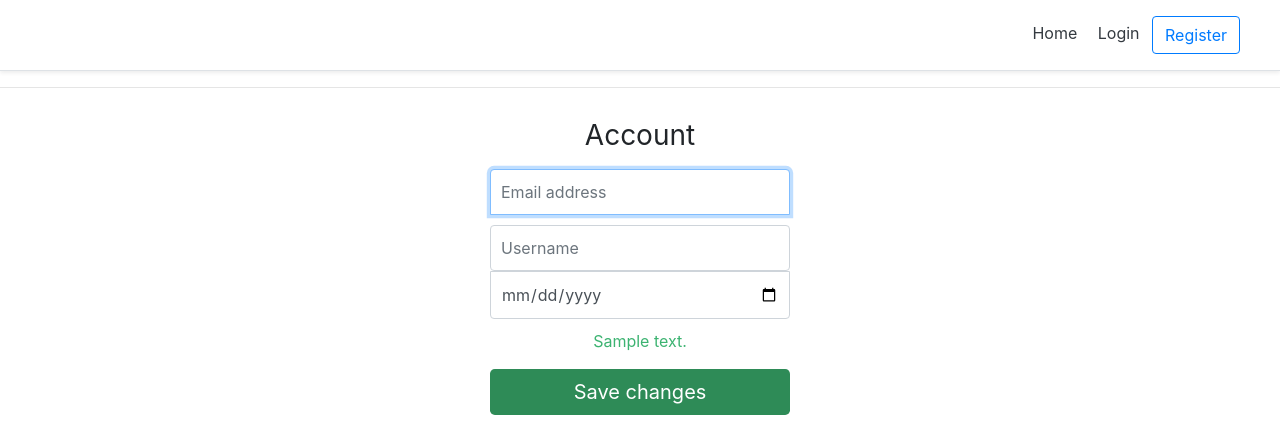
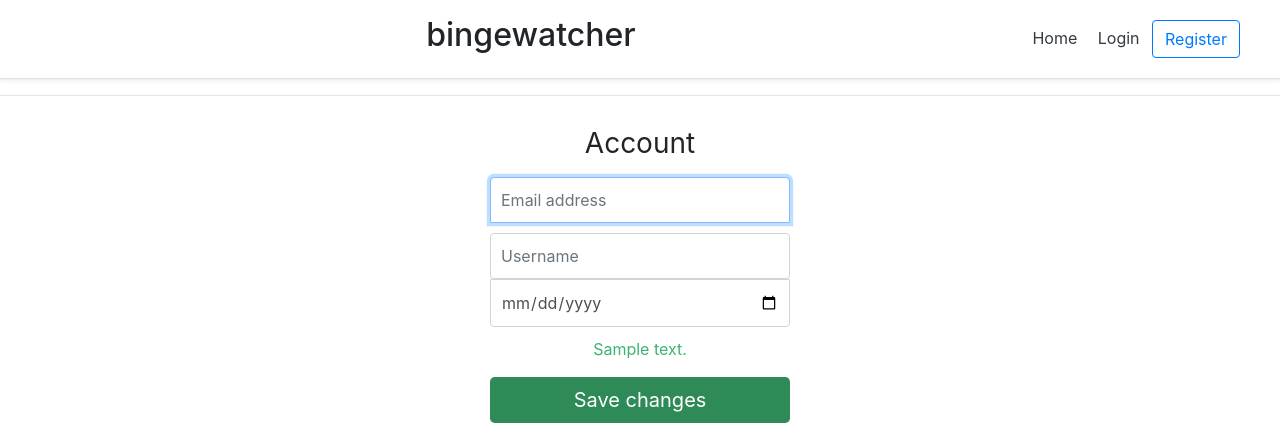
Before and after one commit to anastainska/video_streaming_website, a Django app: template my_website_app/templates/my_website_app/account.html in a window 1280 px wide. Shown: the top 437 px of the page. Run offline with Django 3.2, Linux system fonts and the light colour scheme; the template is opened without the code that fills it: most values are stand-ins (such as "Sample title", 1, 10 or a date in 2020).

Commit message:
updated header

```diff
--- a/my_website_app/templates/my_website_app/header.html
+++ b/my_website_app/templates/my_website_app/header.html
@@ -21,11 +21,17 @@ font-size: 16px;
 </style>
 
 <div class="d-flex flex-column flex-md-row align-items-center p-3 px-md-4 mb-3 bg-white border-bottom shadow-sm">
-    <h5 class="my-0 mr-md-auto font-weight-normal">
+    <h6 class="my-0 mr-md-auto font-weight-normal">
         {% if request.user.is_authenticated %}
-        <p>Hello, {{request.user.username}}</p>
+        <a class="p-2 text-dark">Hello, {{request.user.username}}</a>
         {% endif %}
-    </h5>
+    </h6>
+        <div class="container">
+            <div class="row justify-content-center">
+                <h2>bingewatcher</h2>
+            </div>
+        </div>
+
     <nav class="my-2 my-md-0 mr-md-3">
         {% if request.user.is_authenticated %}
         <a class="p-2 text-dark" href="{% url 'shows' %}">Home</a>
```
